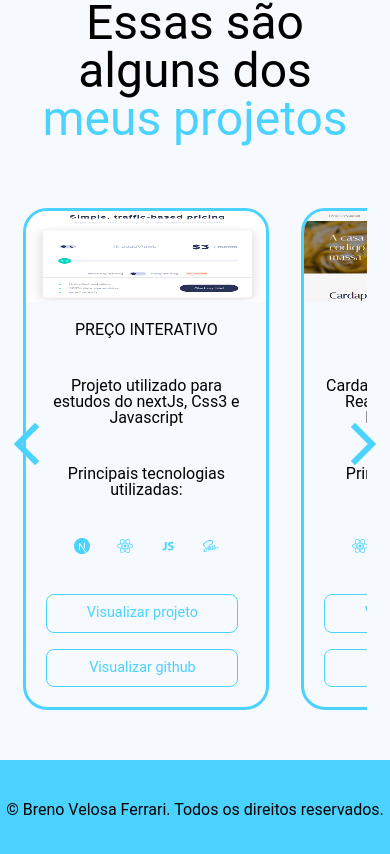
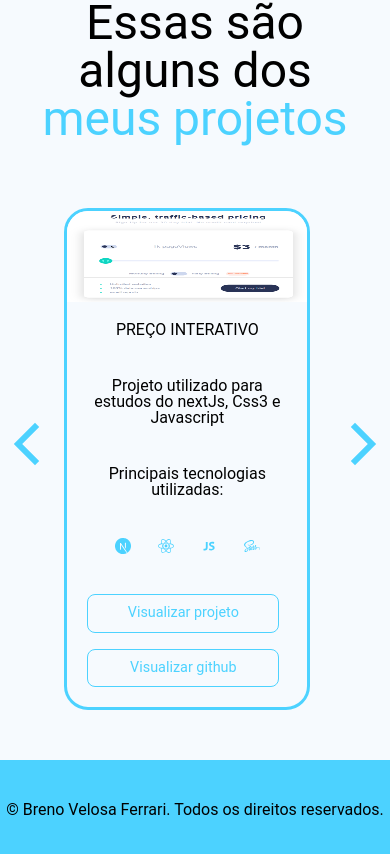
Before and after one commit to breno-Ferrari/PortifolioV2, a Next.js app: page / in a window 390 px wide. Shown: the part 2885-3739 px from the top of the page. Built offline with nearby package versions, Linux system fonts and the light colour scheme.

Commit message:
Corrigindo slide para mobile

```diff
--- a/src/components/Sliders/slider.jsx
+++ b/src/components/Sliders/slider.jsx
@@ -3,21 +3,21 @@ import styles from "./sliders.module.scss"
 
 export default function Sliders({children,setId}) {
   const carrousel = useRef(null)
-
+  const gapFix = 80
 
   const handleLeftClick = (e) =>{
     e.preventDefault();
     // console.log("carrousel.current.scrollLeft:" + carrousel.current.scrollLeft);
     // console.log("carrousel.current.offsetWidth:" + carrousel.current.offsetWidth);
     // console.log(carrousel.current.children[0].clientWidth);
-    carrousel.current.scrollLeft -= carrousel.current.children[0].clientWidth - 32
+    carrousel.current.scrollLeft -= carrousel.current.children[0].clientWidth + gapFix
   }
   const handleRightClick = (e) =>{
     e.preventDefault();
     // console.log("carrousel.current.scrollLeft:" + carrousel.current.scrollLeft);
     // console.log("carrousel.current.offsetWidth:" + carrousel.current.offsetWidth);
     // console.log(carrousel.current);
-    carrousel.current.scrollLeft += carrousel.current.children[0].clientWidth + 32
+    carrousel.current.scrollLeft += carrousel.current.children[0].clientWidth + gapFix
   }
 
     return (
--- a/src/components/Sliders/sliders.module.scss
+++ b/src/components/Sliders/sliders.module.scss
@@ -9,9 +9,12 @@
         scroll-behavior: smooth;
         align-items: center;
         text-align: center;
-        gap: 2rem;
+        gap: 5rem;
         &::-webkit-scrollbar{
             display: none;
+        }
+        @media (max-width:56.25rem){
+            max-width: 67vw;
         }
     }
     &__arrow{
```
Also changed, not shown: src/components/Projetos/projetos.jsx (indentation only).
